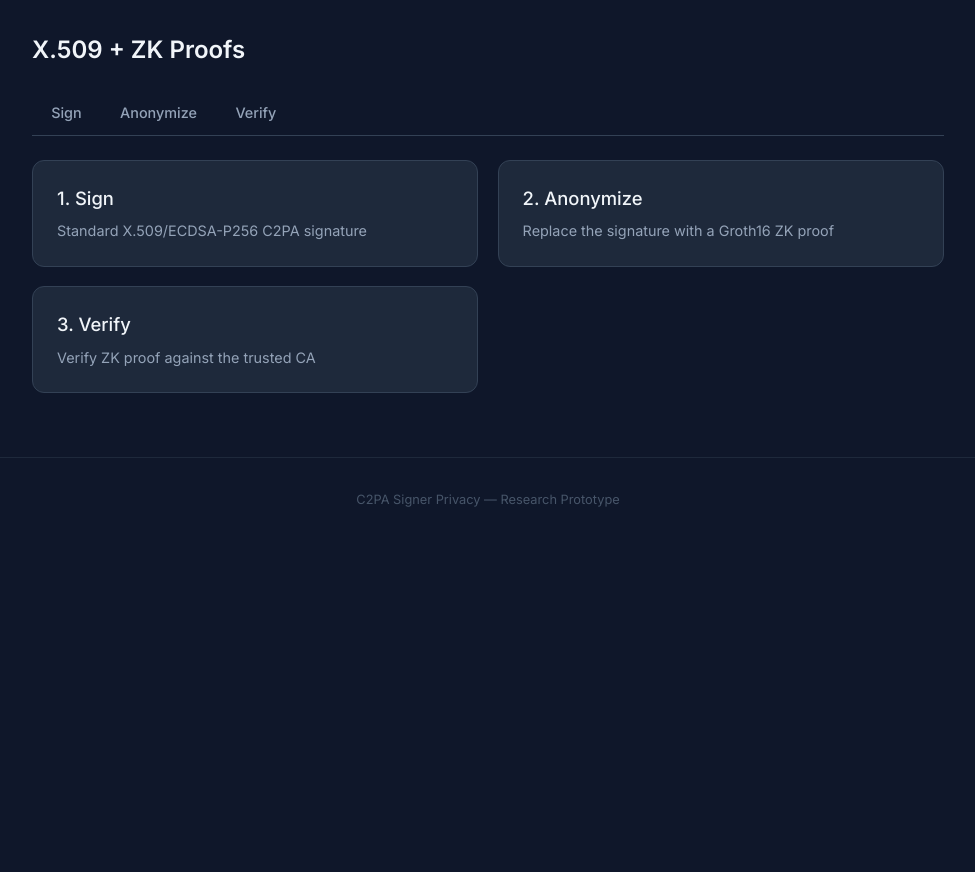
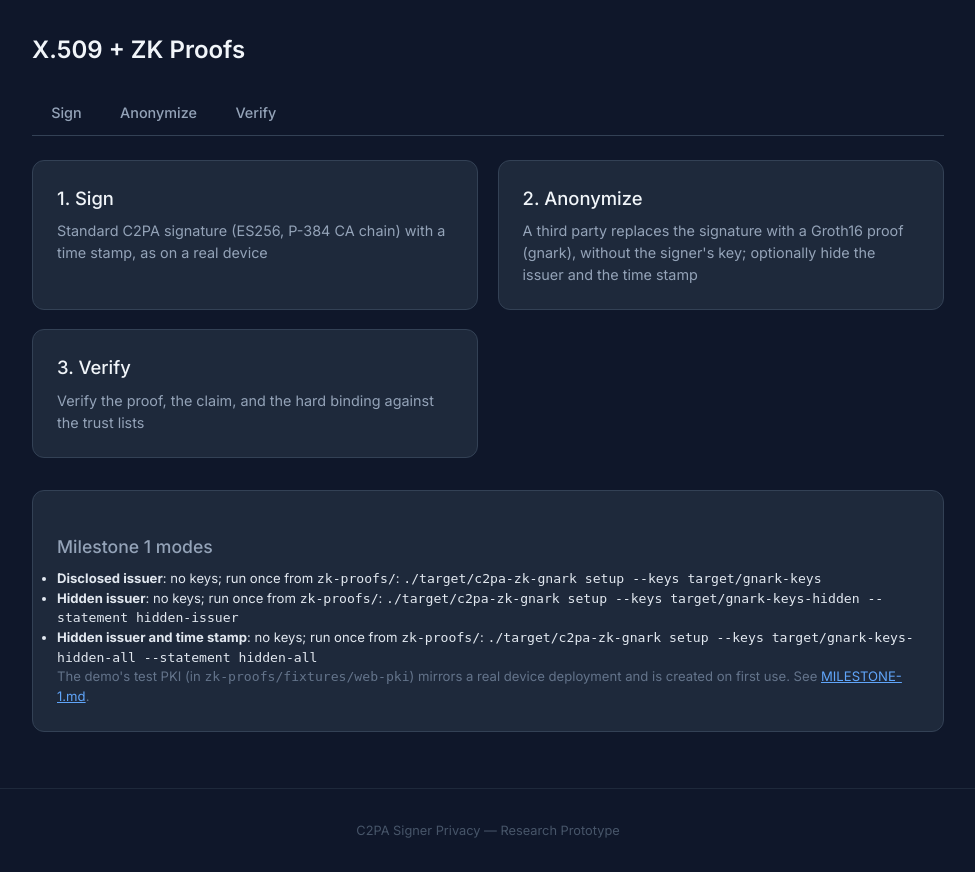
Before and after one commit to christianpaquin/c2pa-signer-privacy, a Flask app: page /zk in a window 1280 px wide. Shown: the part 48-920 px from the top of the page, without its empty margins (152-1127 px from the left). Before the commit the page ends 555 px from the top, so only its background shows below. Run offline with Flask 3, Linux system fonts and the light colour scheme.

Commit message:
Web UI: demonstrate Milestone 1 instead of M0
The ZK flow now signs with a mirror-profile PKI and a local TSA (sigTst2),
anonymizes in third-party mode with a choice of the three statements
(disclosed, hidden issuer, hidden issuer and time stamp, with a time
window) and optional metadata scrubbing, and verifies with the keys that
match the asset's statement and a policy approving the demo's lists.
Proofs run in the background, one at a time. M0's placeholder and
circom paths are removed. Fixes the README's link to the moved
performance section.

Co-Authored-By: Claude Opus 5.5 <noreply@anthropic.com>

```diff
--- a/web-ui/app.py
+++ b/web-ui/app.py
@@ -38,14 +38,18 @@ BBS_BIN = ROOT / "bbs-signatures" / "target" / "release"
 ZK_BIN = ROOT / "zk-proofs" / "target" / "release"
 BBS_FIXTURES = ROOT / "bbs-signatures" / "fixtures"
 ZK_FIXTURES = ROOT / "zk-proofs" / "fixtures"
-ZK_PKI = ZK_FIXTURES / "pki"
-ZK_CIRCUITS = ROOT / "zk-proofs" / "circuits"
+# The web demo's own PKI: the mirror profile (P-384 CAs, a P-256 signer, a local TSA).
+ZK_PKI = ZK_FIXTURES / "web-pki"
+# The statements' key directories (override with C2PA_ZK_KEYS_ROOT).
+ZK_KEYS_ROOT = Path(os.environ.get("C2PA_ZK_KEYS_ROOT", ROOT / "zk-proofs" / "target"))
 
 UPLOAD_DIR = Path(tempfile.mkdtemp(prefix="c2pa_web_"))
 ALLOWED_EXTENSIONS = {"png", "jpg", "jpeg"}
 
 # Background jobs for long-running operations (ZK proof generation)
 jobs: dict[str, dict] = {}
+# One proof at a time: each needs up to ~9 GB.
+proof_lock = threading.Lock()
 
 # In-memory wallet for BBS credentials (simulates holder wallet)
 wallet: list[dict] = []
@@ -95,14 +99,14 @@ def ensure_zk_pki() -> None:
     """
     script = ROOT / "zk-proofs" / "generate-test-pki.sh"
     if not (ZK_PKI / "trust-list.pem").exists():
-        subprocess.run(["bash", str(script), str(ZK_PKI)], check=True, capture_output=True)
+        subprocess.run(["bash", str(script), "--mirror", str(ZK_PKI), "Web Demo"], check=True, capture_output=True)
         return
     expiring = subprocess.run(
         ["openssl", "x509", "-checkend", "86400", "-noout", "-in", str(ZK_PKI / "signer.pem")],
         capture_output=True,
     ).returncode != 0
     if expiring:
-        subprocess.run(["bash", str(script), "--renew-signer", str(ZK_PKI)], check=True, capture_output=True)
+        subprocess.run(["bash", str(script), "--renew-signer", "--mirror", str(ZK_PKI)], check=True, capture_output=True)
 
 
 def run_cli(args: list[str], cwd: str | None = None) -> subprocess.CompletedProcess:
@@ -119,6 +123,11 @@ def run_cli(args: list[str], cwd: str | None = None) -> subprocess.CompletedProc
 def run_cli_background(job_id: str, args: list[str], output_filename: str,
                        cwd: str | None = None) -> None:
     """Run a CLI binary in a background thread, updating job status."""
+    with proof_lock:
+        _run_job(job_id, args, output_filename, cwd)
+
+
+def _run_job(job_id: str, args: list[str], output_filename: str, cwd: str | None) -> None:
     jobs[job_id]["status"] = "running"
     jobs[job_id]["started"] = time.time()
     try:
@@ -132,7 +141,7 @@ def run_cli_background(job_id: str, args: list[str], output_filename: str,
             jobs[job_id]["output_filename"] = output_filename
         else:
             jobs[job_id]["status"] = "error"
-            jobs[job_id]["output"] = result.stderr.strip()
+            jobs[job_id]["output"] = (result.stdout + result.stderr).strip()
     except subprocess.TimeoutExpired:
         jobs[job_id]["status"] = "error"
         jobs[job_id]["output"] = "Proof generation timed out (>1 hour)."
@@ -281,13 +290,55 @@ def bbs_verify():
 
 
 # ---------------------------------------------------------------------------
-# ZK Proofs
+# ZK Proofs (Milestone 1: third-party anonymization in gnark)
 # ---------------------------------------------------------------------------
+
+# The anonymization modes, each with the key directory of its statement
+# (from `c2pa-zk-gnark setup`, see zk-proofs/REPRODUCING.md#keys).
+ZK_MODES = {
+    "disclosed": {
+        "label": "Disclosed issuer",
+        "keys": ZK_KEYS_ROOT / "gnark-keys",
+        "setup": "./target/c2pa-zk-gnark setup --keys target/gnark-keys",
+    },
+    "hidden-issuer": {
+        "label": "Hidden issuer",
+        "keys": ZK_KEYS_ROOT / "gnark-keys-hidden",
+        "setup": "./target/c2pa-zk-gnark setup --keys target/gnark-keys-hidden --statement hidden-issuer",
+    },
+    "hidden-all": {
+        "label": "Hidden issuer and time stamp",
+        "keys": ZK_KEYS_ROOT / "gnark-keys-hidden-all",
+        "setup": "./target/c2pa-zk-gnark setup --keys target/gnark-keys-hidden-all --statement hidden-all",
+    },
+}
+# The names the anonymizer writes into hidden-issuer assets as hints, and the
+# verifier's policy approving them (the demo PKI's lists, from its creation).
+ISSUER_LIST_NAME = "web-demo-list"
+TSA_LIST_NAME = "web-demo-tsa"
+TIME_WINDOWS = {"1h": "1 hour", "1d": "1 day (UTC)"}
+MAX_TIME_WINDOW = 86400
+
+
+def issuer_policy() -> Path:
+    """The verifier's policy for assets hiding their issuer (and time stamp)."""
+    path = UPLOAD_DIR / "issuer-policy.json"
+    path.write_text(json.dumps({
+        "snapshots": [{"name": ISSUER_LIST_NAME, "trust_list": str(ZK_PKI / "trust-list.pem"), "from": 0}],
+        "tsa_snapshots": [{"name": TSA_LIST_NAME, "trust_list": str(ZK_PKI / "tsa-trust-list.pem"), "from": 0}],
+        "max_time_window": MAX_TIME_WINDOW,
+    }))
+    return path
+
+
+def zk_modes_view() -> list[dict]:
+    return [{"id": k, "label": m["label"], "ready": (m["keys"] / "statement.pk").exists(),
+             "setup": m["setup"]} for k, m in ZK_MODES.items()]
 
 
 @app.route("/zk")
 def zk_index():
-    return render_template("zk/index.html")
+    return render_template("zk/index.html", modes=zk_modes_view())
 
 
 @app.route("/zk/sign", methods=["GET", "POST"])
@@ -301,6 +352,7 @@ def zk_sign():
 
         output_path = unique_path(UPLOAD_DIR, input_path.suffix)
 
+        # Signed and time-stamped (sigTst2, by a local TSA), as on a real device.
         result = run_cli([
             str(ZK_BIN / "c2pa-x509-zk-sign"),
             "--input", str(input_path),
@@ -308,6 +360,8 @@ def zk_sign():
             "--cert", str(ZK_PKI / "signer.pem"),
             "--key", str(ZK_PKI / "signer.key"),
             "--ca", str(ZK_PKI / "issuing-ca.pem"),
+            "--tsa-cert", str(ZK_PKI / "tsa.pem"),
+            "--tsa-key", str(ZK_PKI / "tsa.key"),
         ])
 
         if result.returncode != 0:
@@ -326,14 +380,24 @@ def zk_sign():
 
 @app.route("/zk/anonymize", methods=["GET", "POST"])
 def zk_anonymize():
+    view = {"modes": zk_modes_view(), "time_windows": TIME_WINDOWS}
     if request.method == "POST":
         ensure_zk_pki()
         image = request.files.get("image")
-        use_placeholder = "placeholder" in request.form
+        mode_id = request.form.get("mode", "disclosed")
+        window = request.form.get("time_window", "1d")
+        scrub = "scrub_metadata" in request.form
 
         if not image or not allowed_file(image.filename):
             flash("Please upload a signed PNG or JPEG image.", "error")
-            return render_template("zk/anonymize.html")
+            return render_template("zk/anonymize.html", **view)
+        mode = ZK_MODES.get(mode_id)
+        if mode is None or window not in TIME_WINDOWS:
+            flash("Unknown mode or time window.", "error")
+            return render_template("zk/anonymize.html", **view)
+        if not (mode["keys"] / "statement.pk").exists():
+            flash(f"No keys for this mode in {mode['keys']}. Run once, from zk-proofs/: {mode['setup']}", "error")
+            return render_template("zk/anonymize.html", **view)
 
         suffix = Path(image.filename).suffix
         input_path = unique_path(UPLOAD_DIR, suffix)
@@ -341,34 +405,27 @@ def zk_anonymize():
         image.save(str(input_path))
 
         cmd = [
-            str(ZK_BIN / "c2pa-x509-zk-anonymizer"),
+            str(ZK_BIN / "c2pa-x509-zk-anonymizer"), "--third-party",
+            "--keys", str(mode["keys"]),
             "--input", str(input_path),
             "--output", str(output_path),
-            "--trust-list", str(ZK_PKI / "trust-list.json"),
-            "--signer-key", str(ZK_PKI / "signer.key"),
-            "--cert", str(ZK_PKI / "signer.pem"),
-            "--circuits-dir", str(ZK_CIRCUITS),
+            "--trust-list", str(ZK_PKI / "trust-list.pem"),
         ]
-        if use_placeholder:
-            cmd.append("--placeholder")
+        if mode_id in ("hidden-issuer", "hidden-all"):
+            cmd += ["--hide-issuer", ISSUER_LIST_NAME]
+        if mode_id == "hidden-all":
+            cmd += ["--hide-time-stamp", TSA_LIST_NAME,
+                    "--tsa-trust-list", str(ZK_PKI / "tsa-trust-list.pem"),
+                    "--time-window", window]
+        if scrub:
+            cmd.append("--scrub-metadata")
 
-        # Placeholder mode runs synchronously (fast)
-        if use_placeholder:
-            result = run_cli(cmd, cwd=str(ROOT / "zk-proofs"))
-            if result.returncode != 0:
-                flash(f"Anonymization failed: {result.stderr}", "error")
-                return render_template("zk/anonymize.html")
-            return render_template(
-                "zk/anonymize.html",
-                success=True,
-                output=(result.stdout + result.stderr).strip(),
-                output_filename=output_path.name,
-            )
-
-        # Real ZK proof: run in background thread
+        # Proving takes 1.5-2.5 minutes and up to ~9 GB: run in the background,
+        # one proof at a time.
         job_id = uuid.uuid4().hex
         jobs[job_id] = {"status": "queued", "started": None, "output": "",
-                        "output_filename": None, "elapsed": None}
+                        "output_filename": None, "elapsed": None,
+                        "mode": mode["label"]}
         thread = threading.Thread(
             target=run_cli_background,
             args=(job_id, cmd, output_path.name),
@@ -378,7 +435,7 @@ def zk_anonymize():
         thread.start()
         return redirect(url_for("zk_anonymize_status", job_id=job_id))
 
-    return render_template("zk/anonymize.html")
+    return render_template("zk/anonymize.html", **view)
 
 
 @app.route("/zk/anonymize/status/<job_id>")
@@ -411,7 +468,7 @@ def job_status_api(job_id: str):
 @app.route("/zk/verify", methods=["GET", "POST"])
 def zk_verify():
     if request.method == "POST":
-        # Verification only reads the trust list; it never creates or renews keys.
+        # Verification only reads the trust lists; it never creates or renews keys.
         if not (ZK_PKI / "trust-list.pem").exists():
             flash("No test PKI yet: sign an image first.", "error")
             return render_template("zk/verify.html")
@@ -424,12 +481,25 @@ def zk_verify():
         input_path = unique_path(UPLOAD_DIR, suffix)
         image.save(str(input_path))
 
-        result = run_cli([
-            str(ZK_BIN / "c2pa-x509-zk-verify"),
-            "--input", str(input_path),
-            "--trust-list", str(ZK_PKI / "trust-list.pem"),
-            "--circuits-dir", str(ZK_CIRCUITS),
-        ], cwd=str(ROOT / "zk-proofs"))
+        # The asset says which statement it uses; the verifier refuses keys
+        # for another one before any other check, so try each mode's keys.
+        result = None
+        for mode in ZK_MODES.values():
+            if not (mode["keys"] / "statement.vk").exists():
+                continue
+            result = run_cli([
+                str(ZK_BIN / "c2pa-x509-zk-verify"),
+                "--input", str(input_path),
+                "--keys", str(mode["keys"]),
+                "--trust-list", str(ZK_PKI / "trust-list.pem"),
+                "--tsa-trust-list", str(ZK_PKI / "tsa-trust-list.pem"),
+                "--issuer-policy", str(issuer_policy()),
+            ], cwd=str(ROOT / "zk-proofs"))
+            if "the asset is for" not in result.stderr:
+                break
+        if result is None:
+            flash("No verifying keys found: see zk-proofs/REPRODUCING.md#keys.", "error")
+            return render_template("zk/verify.html")
 
         verified = result.returncode == 0
         output = result.stdout + result.stderr
--- a/web-ui/templates/index.html
+++ b/web-ui/templates/index.html
@@ -17,7 +17,7 @@
     <div class="card">
         <span class="tag">X.509 + ZK Proofs</span>
         <h2>Full Anonymity</h2>
-        <p>Standard X.509 signing + Groth16 ZK proof. Works with existing PKI, ~1 KB proofs.</p>
+        <p>Standard X.509 signing, then a Groth16 proof replaces the signature. Works with existing PKI; optionally hides the issuer and the time stamp.</p>
         <a href="{{ url_for('zk_index') }}" class="btn">Open ZK &rarr;</a>
     </div>
 </div>
--- a/web-ui/templates/zk/anonymize_progress.html
+++ b/web-ui/templates/zk/anonymize_progress.html
@@ -14,7 +14,7 @@
     <div style="text-align:center; padding:2rem 0">
         <div class="spinner" style="margin:0 auto 1rem"></div>
         <div class="progress-elapsed"><span id="elapsed">0</span>s</div>
-        <p class="muted" style="margin-top:.5rem">Generating ZK proof&hellip; this typically takes about 10 minutes.</p>
+        <p class="muted" style="margin-top:.5rem">Generating the ZK proof ({{ job.mode }})&hellip; this typically takes 1.5&ndash;2.5 minutes. Proofs run one at a time.</p>
     </div>
 </div>
 
--- a/web-ui/templates/zk/index.html
+++ b/web-ui/templates/zk/index.html
@@ -13,15 +13,25 @@
 <div class="card-grid">
     <a href="{{ url_for('zk_sign') }}" class="card" style="text-decoration:none">
         <h2>1. Sign</h2>
-        <p class="muted">Standard X.509/ECDSA-P256 C2PA signature</p>
+        <p class="muted">Standard C2PA signature (ES256, P-384 CA chain) with a time stamp, as on a real device</p>
     </a>
     <a href="{{ url_for('zk_anonymize') }}" class="card" style="text-decoration:none">
         <h2>2. Anonymize</h2>
-        <p class="muted">Replace the signature with a Groth16 ZK proof</p>
+        <p class="muted">A third party replaces the signature with a Groth16 proof (gnark), without the signer's key; optionally hide the issuer and the time stamp</p>
     </a>
     <a href="{{ url_for('zk_verify') }}" class="card" style="text-decoration:none">
         <h2>3. Verify</h2>
-        <p class="muted">Verify ZK proof against the trusted CA</p>
+        <p class="muted">Verify the proof, the claim, and the hard binding against the trust lists</p>
     </a>
 </div>
+
+<div class="panel" style="margin-top:1.5rem">
+    <h2>Milestone 1 modes</h2>
+    <ul class="small">
+        {% for m in modes %}
+        <li><strong>{{ m.label }}</strong>: {% if m.ready %}keys ready{% else %}no keys; run once from <code>zk-proofs/</code>: <code>{{ m.setup }}</code>{% endif %}</li>
+        {% endfor %}
+    </ul>
+    <p class="small muted">The demo's test PKI (in <code>zk-proofs/fixtures/web-pki</code>) mirrors a real device deployment and is created on first use. See <a href="https://github.com/christianpaquin/c2pa-signer-privacy/blob/main/zk-proofs/MILESTONE-1.md">MILESTONE-1.md</a>.</p>
+</div>
 {% endblock %}
```
Also changed, not shown: web-ui/templates/zk/anonymize.html (+49 -1 lines), web-ui/README.md, zk-proofs/README.md, 1 other file.
